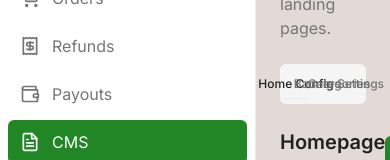
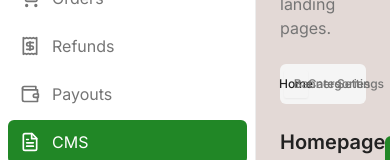
Before and after one commit to Bhanuprakash-gigalogic/Project_Local, a React (Vite) app: page /admin/cms in a window 390 px wide. Shown: the part 296-456 px from the top of the page. Built offline with nearby package versions, Linux system fonts and the light colour scheme.

Commit message:
fix: Shorten CMS tab text - Home Config to Home for mobile fit

```diff
--- a/src/features/cms/screens/CMSHome.tsx
+++ b/src/features/cms/screens/CMSHome.tsx
@@ -57,7 +57,7 @@ const CMSHome = () => {
 
             <Tabs defaultValue="home" className="w-full">
                 <TabsList className="mb-6 grid grid-cols-4 w-full md:w-auto md:inline-flex gap-2">
-                    <TabsTrigger value="home" className="text-xs md:text-sm justify-center">Home Config</TabsTrigger>
+                    <TabsTrigger value="home" className="text-xs md:text-sm justify-center">Home</TabsTrigger>
                     <TabsTrigger value="banners" className="text-xs md:text-sm justify-center">Banners</TabsTrigger>
                     <TabsTrigger value="categories" className="text-xs md:text-sm justify-center">Categories</TabsTrigger>
                     <TabsTrigger value="settings" className="text-xs md:text-sm justify-center">Settings</TabsTrigger>
```
